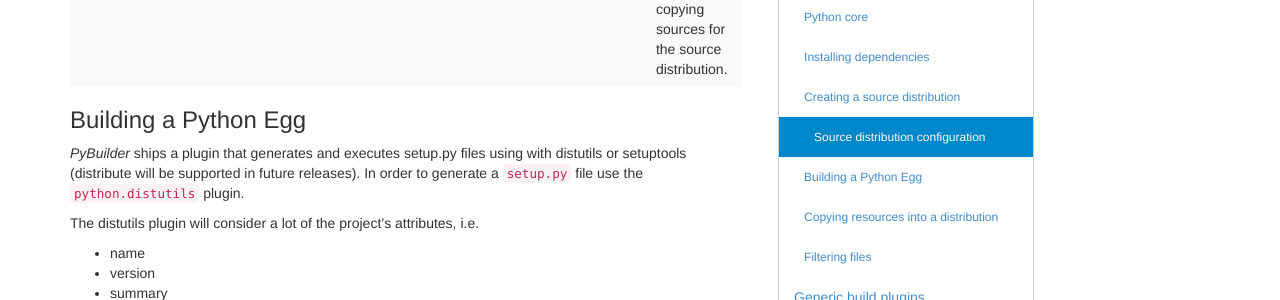
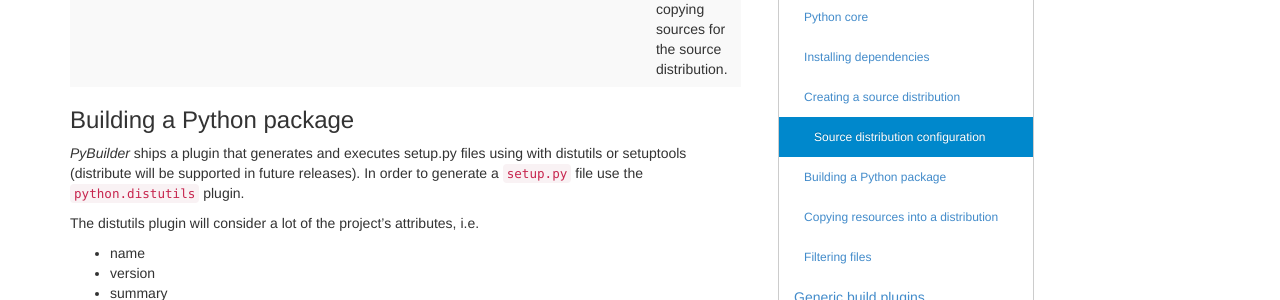
Before and after one commit to pybuilder/pybuilder.github.io, a Jekyll site: the page built from documentation/plugins.md, in a window 1280 px wide and 900 px high, scrolled down 5126 px. Shown: the part 154-454 px from the top of the window. Built offline with Jekyll 4.4.1, drawn with Linux system fonts in a browser that asks for light colours; nearby versions of some CDN libraries.

Commit message:
renaming distutils section
python eggs are legacy already, but in the end it's about packaging
python, not a specific format (eggs, bdists, wheels, ...)

````diff
--- a/documentation/plugins.md
+++ b/documentation/plugins.md
@@ -454,7 +454,7 @@
   </tr>
 </table>
 
-### Building a Python Egg
+### Building a Python package
 
 *PyBuilder* ships a plugin that generates and executes setup.py files using with distutils or setuptools (distribute will
 be supported in future releases). In order to generate a ```setup.py``` file use the ```python.distutils```
````
